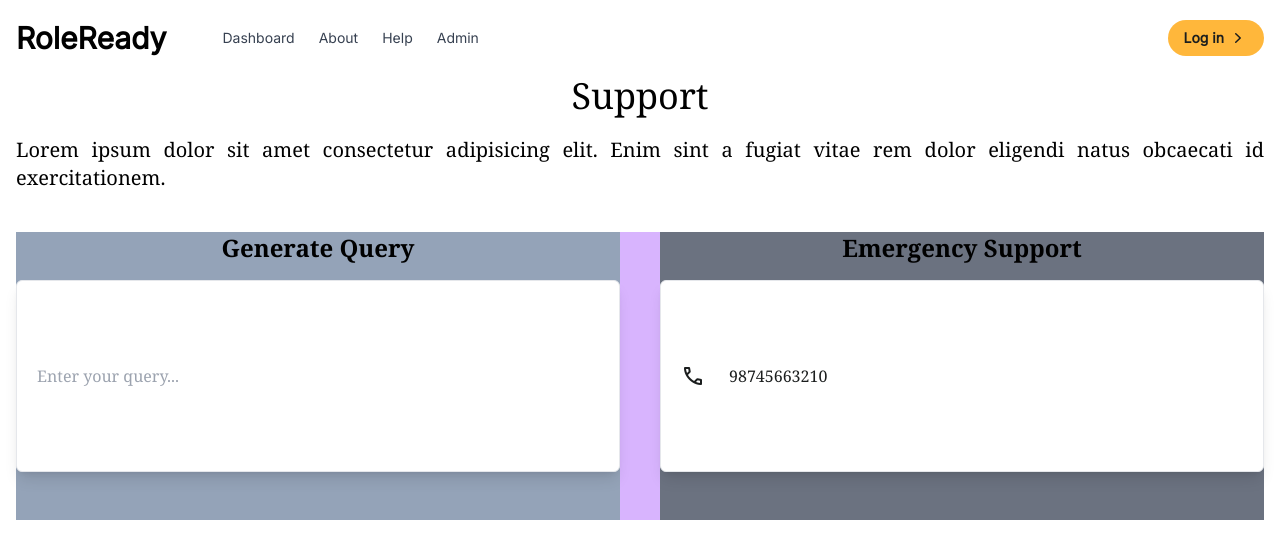
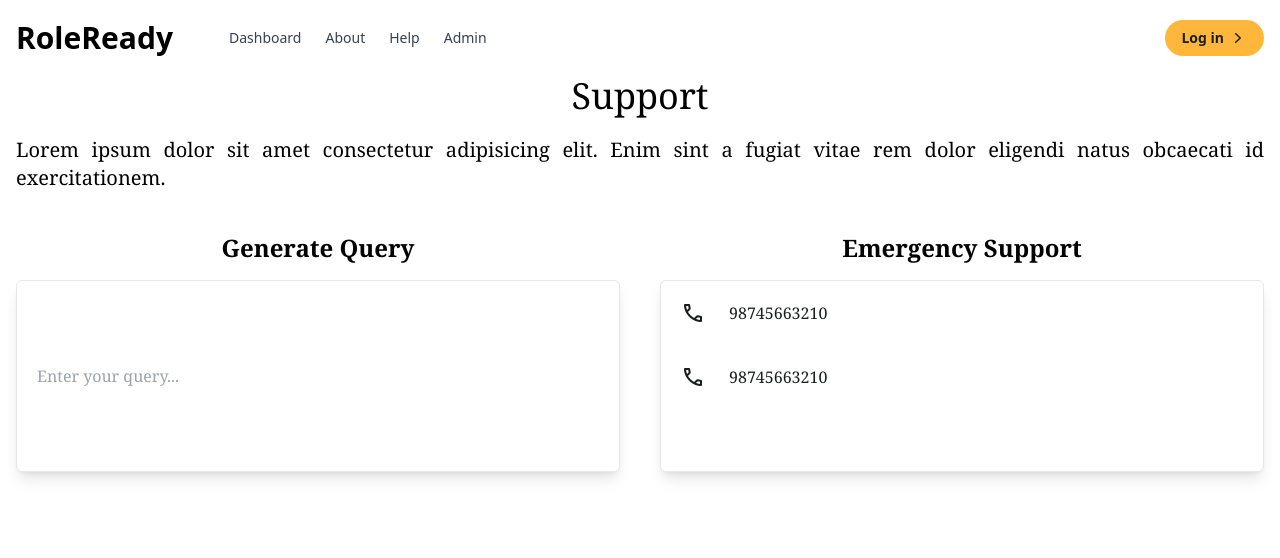
Before and after one commit to imabhinavdev/rolehunt, a Next.js app: page /support in a window 1280 px wide. Shown: the top 558 px of the page. Built offline with nearby package versions, Linux system fonts and the light colour scheme.

Commit message:
CHANGES : made changes in support page

```diff
--- a/src/app/layout.js
+++ b/src/app/layout.js
@@ -1,23 +1,19 @@
 import { Inter, Roboto, Roboto_Serif } from "next/font/google";
 import "./globals.css";
 import NavBar from "@/components/Navbar";
-
-const inter = Inter({
-  weight: "400",
-  subsets: ["latin"],
-  variable: "--font-inter",
-});
 
 const roboto = Roboto({
   weight: "700",
   subsets: ["latin"],
   variable: "--font-roboto",
+  display: "swap",
 });
 
 const roboto_serif = Roboto_Serif({
   weight: ["100", "400", "300", "500", "700", "900"],
   subsets: ["latin"],
   variable: "--font-serif",
+  display: "swap",
 });
 
 export default function RootLayout({ children }) {
@@ -28,10 +24,9 @@ export default function RootLayout({ children }) {
           rel="stylesheet"
           href="https://fonts.googleapis.com/css2?family=Material+Symbols+Outlined:opsz,wght,FILL,GRAD@24,400,0,0"
         />
-        ;
       </head>
       <body
-        className={`${inter.className} md:mx-auto max-w-screen-xl px-4 select-none bg-white min-h-screen`}
+        className={`${roboto.variable} ${roboto_serif.variable} md:mx-auto max-w-screen-xl px-4 select-none bg-white min-h-screen`}
       >
         <NavBar />
         {children}
--- a/src/app/support/page.js
+++ b/src/app/support/page.js
@@ -10,8 +10,8 @@ const Support = () => {
           fugiat vitae rem dolor eligendi natus obcaecati id exercitationem.
         </p>
       </div>
-      <div className="md:flex mt-10 font-serif h-72 gap-10 bg-purple-300">
-        <div className="  text-justify  bg-slate-400 md:w-1/2 sm:w-ful ">
+      <div className="md:flex mt-10 font-serif h-72 gap-10 ">
+        <div className="  text-justify   md:w-1/2 sm:w-ful ">
           <p className="text-2xl font-bold text-center  mb-4">Generate Query</p>
 
           <input
@@ -20,13 +20,19 @@ const Support = () => {
             className="border rounded-md p-5 w-full h-2/3  shadow-lg"
           />
         </div>
-        <div className="  text-justify  bg-gray-500  md:w-1/2 sm:w-ful  ">
+        <div className="  text-justify    md:w-1/2 sm:w-ful  ">
           <p className="text-2xl font-bold text-center  mb-4">
             Emergency Support
           </p>
-          <div className="bg-white border text-black rounded-md p-5 w-full h-2/3 shadow-lg flex items-center">
-            <span className="mr-6 material-symbols-outlined">call</span>
-            <p>98745663210</p>
+          <div className="bg-white border  text-black rounded-md p-5 w-full h-2/3 shadow-lg  items-center">
+            <div className="flex mb-10">
+              <span className="mr-6 material-symbols-outlined">call</span>
+              <p>98745663210</p>
+            </div>
+            <div className="flex ">
+              <span className="mr-6 material-symbols-outlined">call</span>
+              <p>98745663210</p>
+            </div>
           </div>
         </div>
       </div>
```
